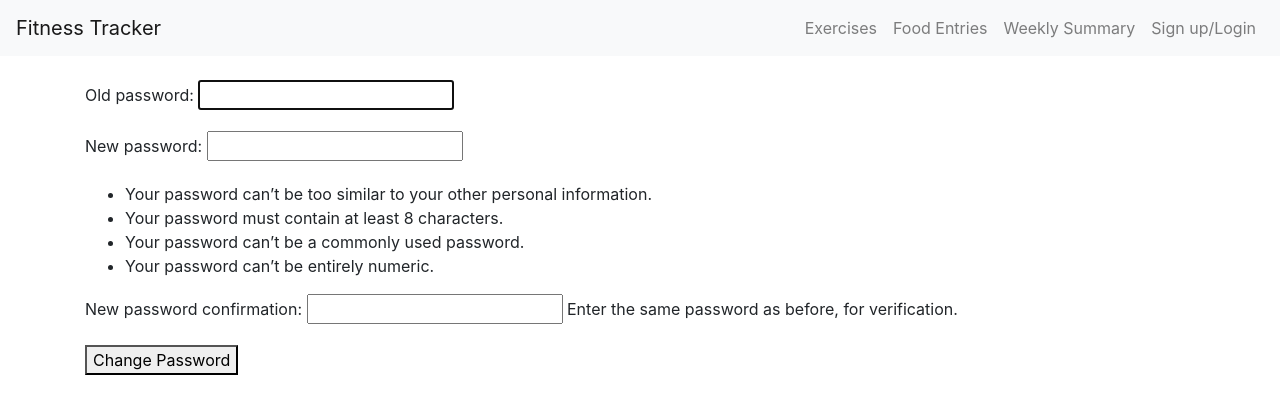
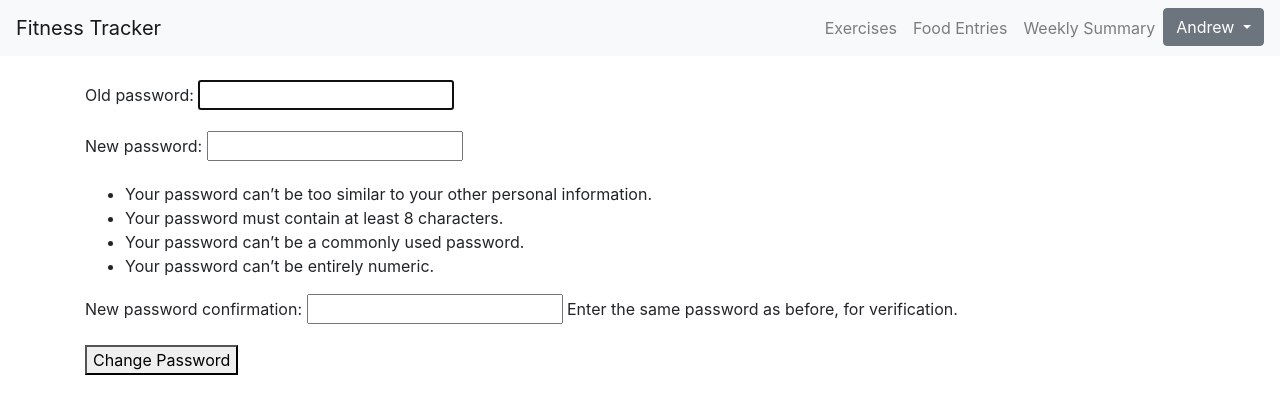
Before and after one commit to AkashR348/FitnessWebApp, a Django app: page /accounts/change_password/ in a window 1280 px wide. Shown: the top 420 px of the page. Run offline with Django 5.2, Linux system fonts and the light colour scheme; a user stored in the database is signed in; some libraries are stand-ins or nearby versions.

Commit message:
Update base.html

```diff
--- a/FitnessApp/FitnessApp/templates/base.html
+++ b/FitnessApp/FitnessApp/templates/base.html
@@ -29,7 +29,18 @@
                     <a class="nav-link" href="{% url 'fitness_app:summary_page' %}">Weekly Summary</a>
                 </li>
                 <li class="nav-item">
-                    <a class="nav-link" href="{% url 'fitness_app:signup' %}">Sign up/Login</a>
+                    {% if user.is_authenticated %}
+                        <div class="dropdown">
+                          <button class="btn btn-secondary dropdown-toggle" type="button" id="dropdownMenu2" data-toggle="dropdown" aria-haspopup="true" aria-expanded="false">
+                              {{user.get_username}}
+                          </button>
+                          <div class="dropdown-menu" aria-labelledby="dropdownMenu2">
+                            <button class="dropdown-item" type="button"><a href="{% url 'fitness_app:profile' %}" class="btn btn-info" role="button">Profile</a></button>
+                          </div>
+                        </div>
+                    {% else %}
+                        <a class="nav-link" href="{% url 'fitness_app:signup' %}">Sign up/Login</a>
+                    {% endif %}
             </ul>
         </div>
     </nav>
```
